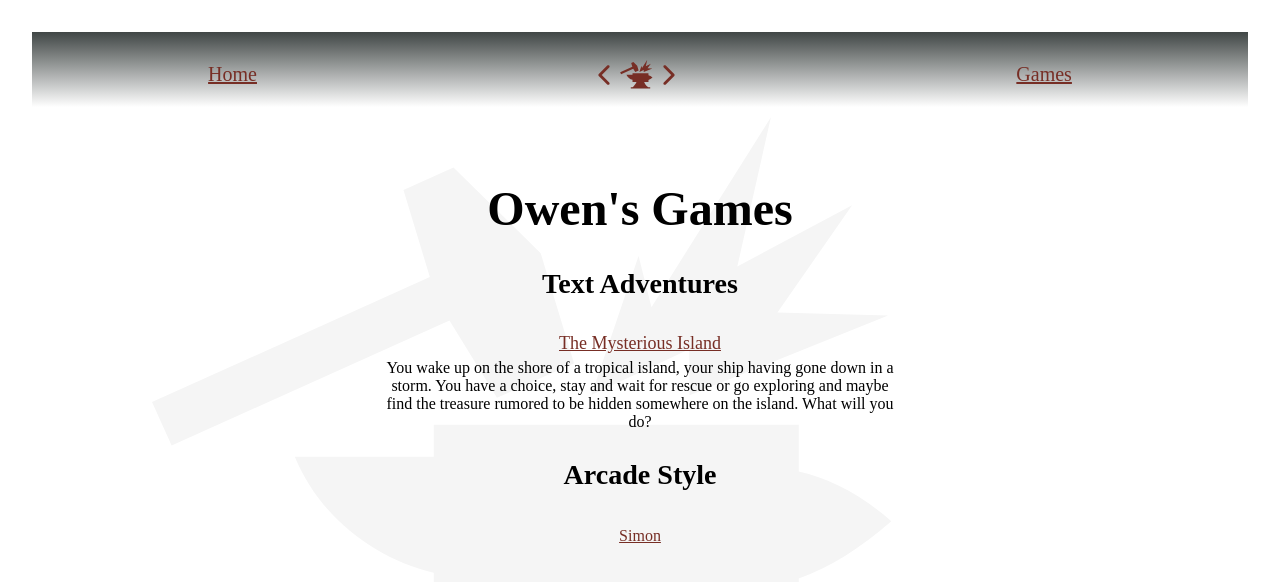
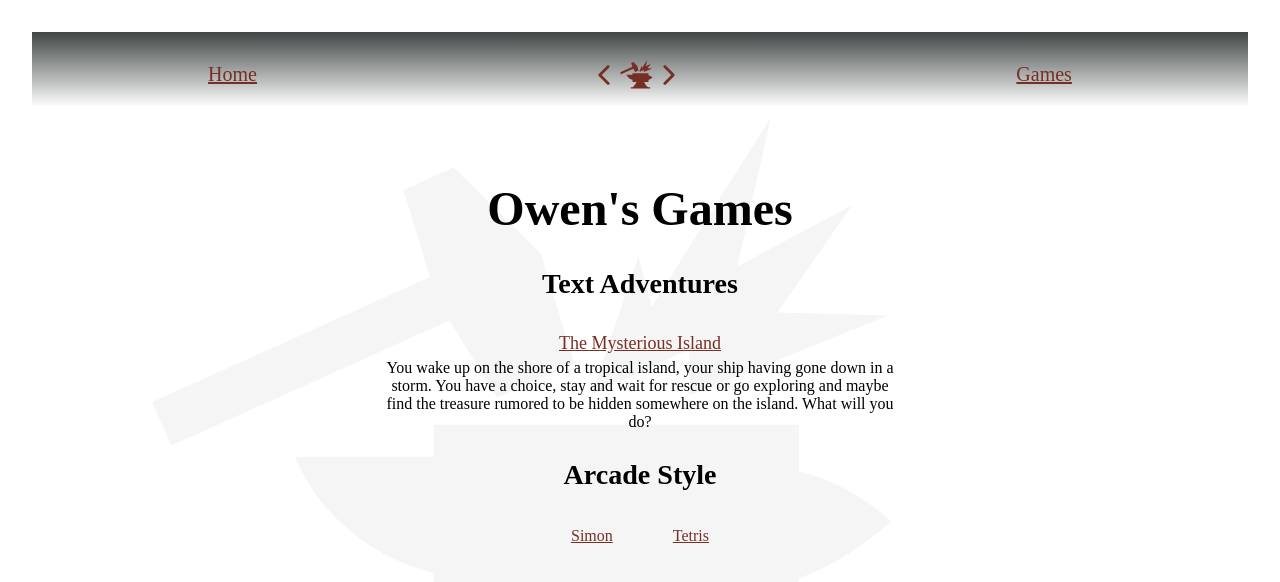
Before and after one commit to owentashlin/games, a React (Create React App) app: page /games in a window 1280 px wide. Shown: the top 582 px of the page. Built offline with nearby package versions, Linux system fonts and the light colour scheme; a web font is replaced by a local one.

Commit message:
added link to new game

```diff
--- a/src/Pages/Games/Games.jsx
+++ b/src/Pages/Games/Games.jsx
@@ -14,6 +14,8 @@ function Games() {
 
         <h3><strong>Arcade Style</strong></h3>
         <a href='https://owentashlin.github.io/GA--project-1-Simon/'>Simon</a>
+        <a href='https://owentashlin.github.io/tetris/'>Tetris</a>
+
         </div>
         </>
     )
```
